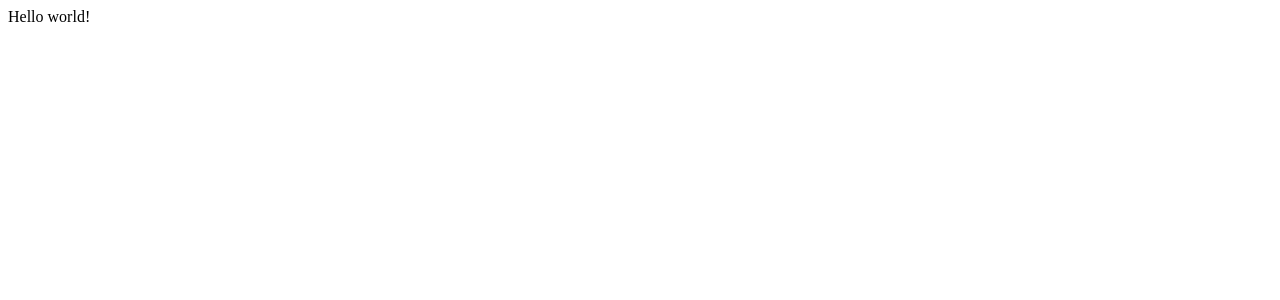
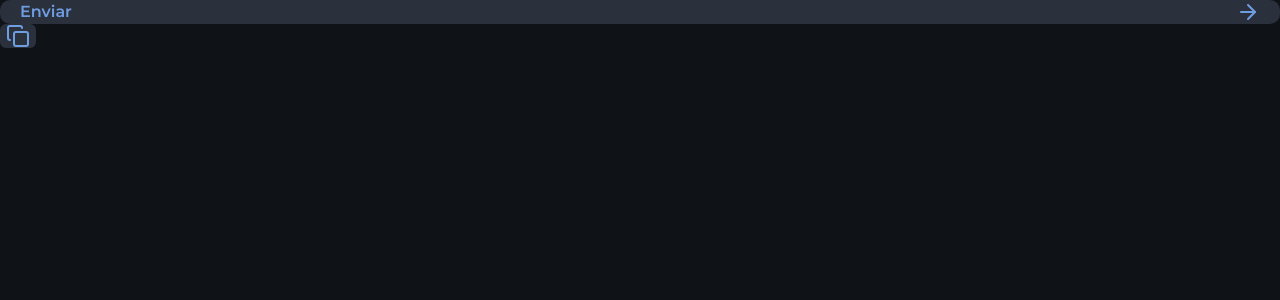
Before and after one commit to gabrielvelezmoro/nlw-connect-react, a Next.js app: page / in a window 1280 px wide. Shown: the top 300 px of the page. Built offline with nearby package versions, Linux system fonts and the light colour scheme.

Commit message:
chore: configura tailwind

```diff
--- /dev/null
+++ b/postcss.config.mjs
@@ -0,0 +1,7 @@
+const config = {
+    plugins: {
+      "@tailwindcss/postcss": {},
+    },
+  };
+
+  export default config;
--- /dev/null
+++ b/src/app/globals.css
@@ -0,0 +1,26 @@
+@import "tailwindcss";
+
+@theme {
+    --color-*: initial;
+
+
+    --color-blue: #6F9DE2;
+    --color-purple: #9871F3;
+    --color-danger: #F05D6C;
+
+    --color-gray-100: #DAE4F2;
+    --color-gray-200: #C8D0DA;
+    --color-gray-300: #95A1B1;
+    --color-gray-400: #6F7D90;
+    --color-gray-500: #2A313C;
+    --color-gray-600: #21252C;
+    --color-gray-700: #191D24;
+    --color-gray-800: #13161B;
+    --color-gray-900: #0F1216;
+
+    --font-heading: var(--font-oxanium);
+    --font-sans: var(--font-montserrat);
+
+
+    --radius-xl: 0.625rem;
+}
--- a/src/app/layout.tsx
+++ b/src/app/layout.tsx
@@ -1,9 +1,23 @@
+import './globals.css'
+
 import type { Metadata } from "next";
+import { Montserrat, Oxanium } from "next/font/google";
 
 export const metadata: Metadata = {
-  title: "Create Next App",
-  description: "Generated by create next app",
+  title: "devstage",
 };
+
+const oxanium = Oxanium({
+  weight: ["500", "600"],
+  subsets: ["latin"],
+  variable: "--font-oxanium",
+})
+
+const montserrat = Montserrat({
+  weight: ["400", "600"],
+  subsets: ["latin"],
+  variable: "--font-montserrat",
+})
 
 export default function RootLayout({
   children,
@@ -11,8 +25,10 @@
   children: React.ReactNode;
 }>) {
   return (
-    <html lang="en">
-      <body>{children}</body>
+    <html lang="en" className={`${oxanium.variable} ${montserrat.variable}`}>
+      <body className='bg-gray-900 text-gray-100 antialiased'>
+        {children}
+      </body>
     </html>
   );
 }
--- a/src/app/page.tsx
+++ b/src/app/page.tsx
@@ -1,7 +1,17 @@
+import { Button } from "@/components/buttons";
+import { IconButton } from "@/components/icon-button";
+import {Copy, ArrowRight} from 'lucide-react'
+
 export default function Home() {
   return (
     <main>
-      <div>Hello world!</div>
+      <Button>
+        Enviar
+        <ArrowRight/>
+      </Button>
+      <IconButton>
+        <Copy/>
+      </IconButton>
     </main>
   );
 }
--- /dev/null
+++ b/src/components/buttons.tsx
@@ -0,0 +1,11 @@
+interface ButtonProps {
+    children: React.ReactNode;
+}
+
+export function Button(props: ButtonProps) {
+    return (
+        <button className="flex justify-between itens-center px-5 h=12 bg-gray-500 text-blue font-semibold rounded-xl w-full cursor-pointer hover:bg-blue hover:text-gray-900 transition-colors duration-300">
+            {props.children }
+        </button>
+    )
+}
--- /dev/null
+++ b/src/components/icon-button.tsx
@@ -0,0 +1,11 @@
+interface ButtonProps {
+    children: React.ReactNode;
+}
+
+export function IconButton(props: ButtonProps) {
+    return (
+        <button className="px-1.5 bg-gray-500 text-blue rounded-md cursor-pointer hover:bg-blue hover:text-gray-900 transition-colors duration-300">
+            {props.children }
+        </button>
+    )
+}
```
Also changed, not shown: package.json (+7 -3 lines), 1 other file (tests, documents, lock files or other folders).
